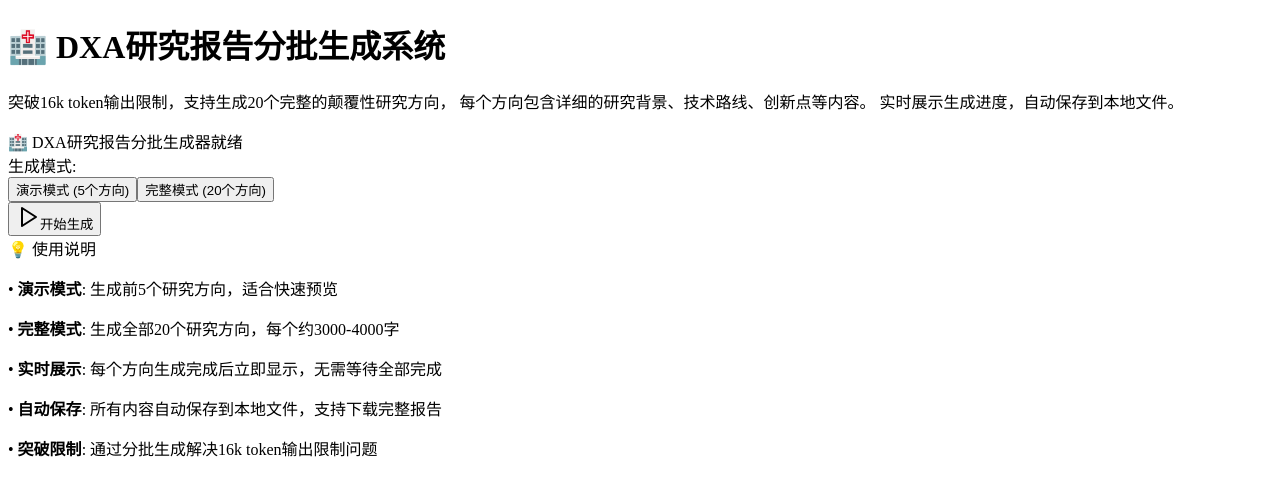
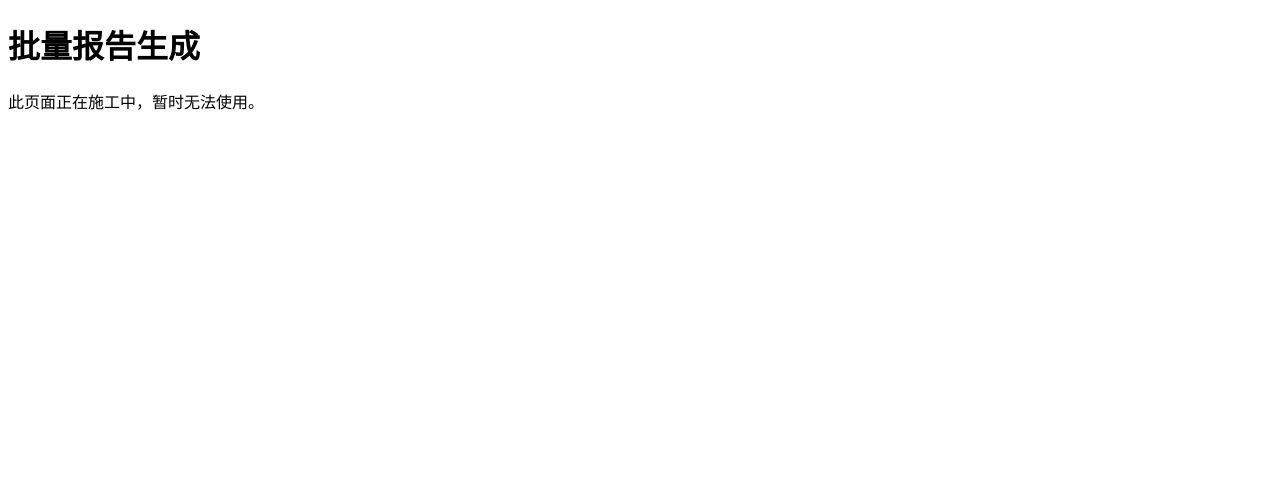
Before and after one commit to huhu178/deer-flow-main, a Next.js app in the folder web/: page /batch-report in a window 1280 px wide. Shown: the top 496 px of the page. Built offline with nearby package versions, Linux system fonts and the light colour scheme.

Commit message:
fix: stub out batch-report page to fix build

```diff
--- a/web/src/app/batch-report/page.tsx
+++ b/web/src/app/batch-report/page.tsx
@@ -1,32 +1,14 @@
-import BatchReportViewer from '../chat/components/batch-report-viewer'
-
 export default function BatchReportPage() {
   return (
     <div className="min-h-screen bg-gray-50 py-8">
-      <div className="container mx-auto">
-        <div className="text-center mb-8">
-          <h1 className="text-3xl font-bold text-gray-900 mb-4">
-            🏥 DXA研究报告分批生成系统
-          </h1>
-          <p className="text-lg text-gray-600 max-w-3xl mx-auto">
-            突破16k token输出限制，支持生成20个完整的颠覆性研究方向，
-            每个方向包含详细的研究背景、技术路线、创新点等内容。
-            实时展示生成进度，自动保存到本地文件。
-          </p>
-        </div>
-
-        <BatchReportViewer
-          onSectionGenerated={(section) => {
-            console.log('新章节生成:', section.title)
-          }}
-          onComplete={(finalPath, stats) => {
-            console.log('报告生成完成:', finalPath, stats)
-          }}
-          onError={(error) => {
-            console.error('生成错误:', error)
-          }}
-        />
+      <div className="container mx-auto text-center">
+        <h1 className="text-3xl font-bold text-gray-900 mb-4">
+          批量报告生成
+        </h1>
+        <p className="text-lg text-gray-600">
+          此页面正在施工中，暂时无法使用。
+        </p>
       </div>
     </div>
-  )
+  );
 }
```
